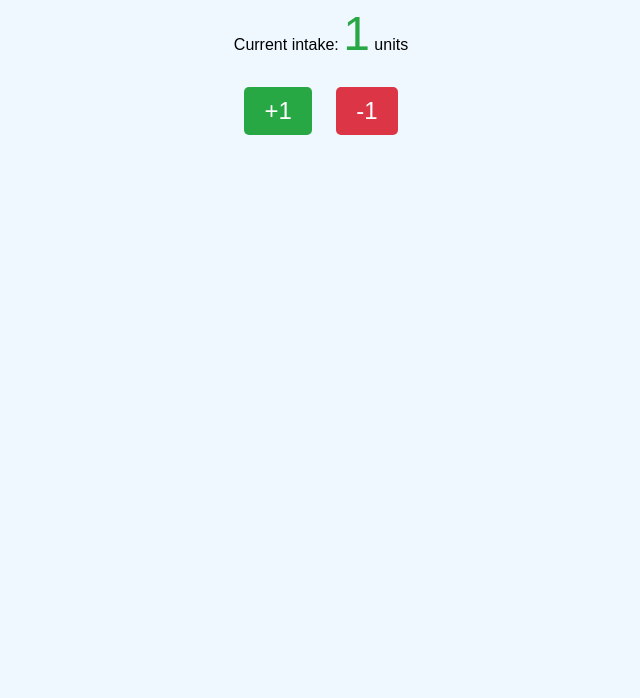
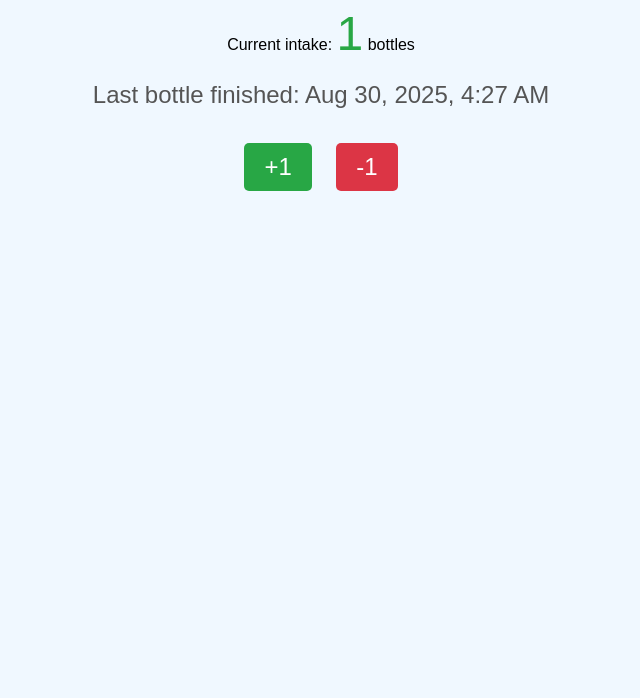
Before and after one commit to anvo-turtle/nfc-water-tracker, a plain HTML site: page index.html in a window 1280 px wide. Shown: the part 102-800 px from the top of the page, without its empty margins (319-959 px from the left). Drawn offline with Linux system fonts and the light colour scheme.

Commit message:
Update index.html
1. This update adds a timestamp feature.
1a. We can eventually add a history view (7 day, 30 day, etc.) with charts/graphs.

2. Having a 'tips' section for 1/2 body weight oz (65oz) + 32oz water bottle = by 12pm 1 bottle and by 9pm 2 bottle: early morning exercise, eating hydrated foods, electrolytes, and tips and tricks that can help the user hydrate effectively, etc.

3. -> then the gamification rewards/social incentives and habit loop / toothpaste test builds the hook

```diff
--- a/index.html
+++ b/index.html
@@ -3,6 +3,9 @@
 <head>
     <meta charset="UTF-8">
     <meta name="viewport" content="width=device-width, initial-scale=1.0">
+    <meta http-equiv="Cache-Control" content="no-cache, no-store, must-revalidate">
+    <meta http-equiv="Pragma" content="no-cache">
+    <meta http-equiv="Expires" content="0">
     <title>Water Intake Tracker</title>
     <style>
         body {
@@ -17,6 +20,11 @@
         #count {
             font-size: 48px;
             color: #28a745;
+        }
+        #lastFinished {
+            font-size: 24px;
+            color: #555;
+            margin-top: 20px;
         }
         button {
             font-size: 24px;
@@ -38,27 +46,49 @@
 </head>
 <body>
     <h1>Water Intake Tracker</h1>
-    <p>Current intake: <span id="count">0</span> units</p>
+    <p>Current intake: <span id="count">0</span> bottles</p>
+    <p id="lastFinished">Last bottle finished: None</p>
     <button id="increment" onclick="increment()">+1</button>
     <button id="decrement" onclick="decrement()">-1</button>
 
     <script>
         let count = parseInt(localStorage.getItem('waterCount')) || 0;
+        let timestamps = JSON.parse(localStorage.getItem('waterTimestamps')) || [];
+
+        function formatDateTime(date) {
+            return date.toLocaleString('en-US', {
+                month: 'short',
+                day: 'numeric',
+                year: 'numeric',
+                hour: 'numeric',
+                minute: '2-digit',
+                hour12: true
+            });
+        }
 
         function updateDisplay() {
             document.getElementById('count').innerText = count;
+            if (timestamps.length > 0) {
+                document.getElementById('lastFinished').innerText = `Last bottle finished: ${formatDateTime(new Date(timestamps[timestamps.length - 1]))}`;
+            } else {
+                document.getElementById('lastFinished').innerText = 'Last bottle finished: None';
+            }
         }
 
         function increment() {
             count++;
+            timestamps.push(new Date().toISOString());
             localStorage.setItem('waterCount', count);
+            localStorage.setItem('waterTimestamps', JSON.stringify(timestamps));
             updateDisplay();
         }
 
         function decrement() {
             if (count > 0) {
                 count--;
+                timestamps.pop(); // Remove the most recent timestamp
                 localStorage.setItem('waterCount', count);
+                localStorage.setItem('waterTimestamps', JSON.stringify(timestamps));
                 updateDisplay();
             }
         }
```
